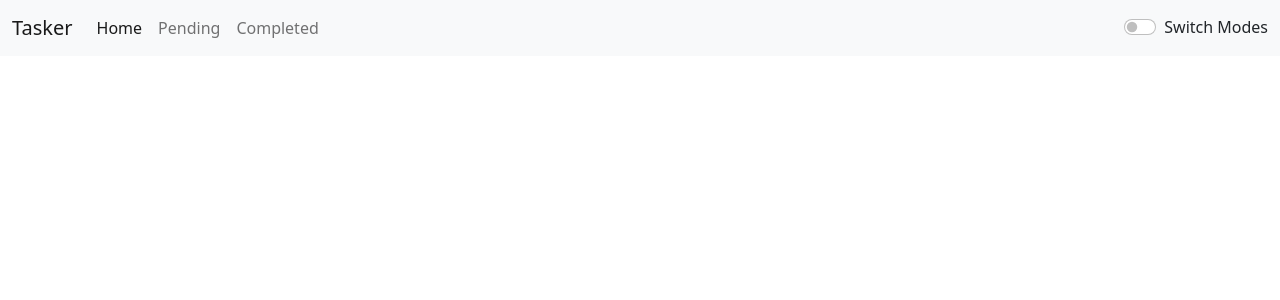
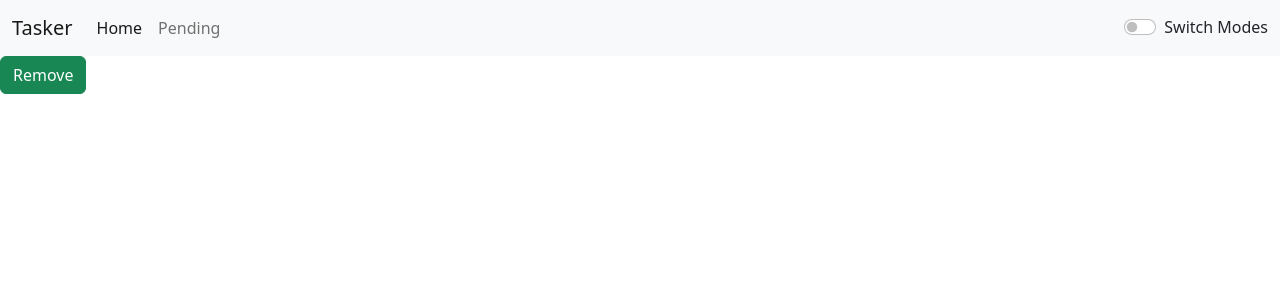
Before and after one commit to bymayank/todo_new, a React (Create React App) app: page /pending in a window 1280 px wide. Shown: the top 300 px of the page. Built offline with nearby package versions, Linux system fonts and the light colour scheme.

Commit message:
completed removed

```diff
--- a/src/App.js
+++ b/src/App.js
@@ -2,7 +2,6 @@ import React, { useState, useRef } from "react";
 import { BrowserRouter, Routes, Route} from "react-router-dom";
 import Pending from "./components/Pending";
 import Home from "./components/Home";
-import Completed from "./components/Completed";
 import Navbar from "./components/Navbar";
 
 function App() {
@@ -10,7 +9,6 @@ function App() {
   const [todo, setTodo] = useState([]);
   const [mode, setMode] = useState("light");
   const todoRef = useRef();
-
 
   function toggle() {
     if (mode === "light") {
@@ -39,40 +37,21 @@ function App() {
     });
     todoRef.current.value = null;
   }
+
   function removeTodo() {
     const newList = todo.filter((todos) => !todos.status);
     setTodo(newList);
   }
+
   return (
     <>
       <BrowserRouter>
       <Navbar mode={mode} toggle={toggle}/>
         <Routes>
           <Route path="/" element={<Home todos={todo} todoRef={todoRef} addTodo={addTodo}/>} />
-          <Route path="/pending" element={<Pending todos={todo} checkTodo={checkTodo}/>} />
-          <Route path="/completed" element={<Completed todos={todo} removeTodo={removeTodo}/>} />
+          <Route path="/pending" element={<Pending todos={todo} checkTodo={checkTodo} removeTodo={removeTodo}/>} />
         </Routes>
       </BrowserRouter>
-
-        {/* <div className="container my-2">
-          <Routes>
-            <Route path="/home">
-
-            </Route>
-
-            {/* <div
-            className="btn-group"
-            role="group"
-            aria-label="Basic mixed styles example"
-          >
-            <button type="button" className="btn btn-danger" onClick={addTodo}>
-              Add
-            </button>
-          </div>
-
-
-          </Routes>
-        </div> */}
     </>
   );
 }
--- a/src/components/Completed.js
+++ /dev/null
@@ -1,15 +0,0 @@
-import React from 'react'
-
-export default function Completed(props) {
-  return (
-    // <div style={{ textDecoration: props.todos.status ? "line-through" : "" }}>
-    //   <input type="checkbox" checked={props.todos.status} />
-    //   {props.todos.task}
-
-    // </div>
-    <button type="button" className="btn btn-success" onClick={props.removeTodo}>
-    Remove
-  </button>
-
-  )
-}
--- a/src/components/Home.js
+++ b/src/components/Home.js
@@ -3,6 +3,7 @@ import React from "react";
 export default function Home(props) {
 
   return (
+    <>
     <div className="input-group mb-3">
       <input
         ref={props.todoRef}
@@ -20,7 +21,8 @@ export default function Home(props) {
       >
         Add
       </button>
-      <div>{props.todos.filter((todo) => !todo.status).length} Task left</div>
     </div>
+    <div>{props.todos.filter((todo) => !todo.status).length} Task left</div>
+    </>
   );
 }
--- a/src/components/Main.js
+++ b/src/components/Main.js
@@ -6,7 +6,7 @@ export default function Main(props) {
   });
 }
 
-const Todo = ({ todo, checkTodos }) => {
+const Todo = ({ todo, checkTodos}) => {
   function handleClick() {
     checkTodos(todo.id);
   }
--- a/src/components/Navbar.js
+++ b/src/components/Navbar.js
@@ -33,11 +33,6 @@ export default function Navbar(props) {
                 Pending
               </Link>
             </li>
-            <li className="nav-item">
-              <Link className="nav-link" to="/completed">
-                Completed
-              </Link>
-            </li>
           </ul>
         </div>
         <div className={`form-check form-switch text-${props.mode==='light'?'dark':'light'}`}>
--- a/src/components/Pending.js
+++ b/src/components/Pending.js
@@ -4,8 +4,10 @@ import Main from './Main'
 export default function Pending(props) {
   return (
     <div>
-      <Main todos={props.todos} checkTodo={props.checkTodo} />
-
+      <Main todos={props.todos} checkTodo={props.checkTodo} removeTodo={props.removeTodo}/>
+      <button type="button" className="btn btn-success" onClick={props.removeTodo}>
+        Remove
+      </button>
     </div>
   )
 }
```
